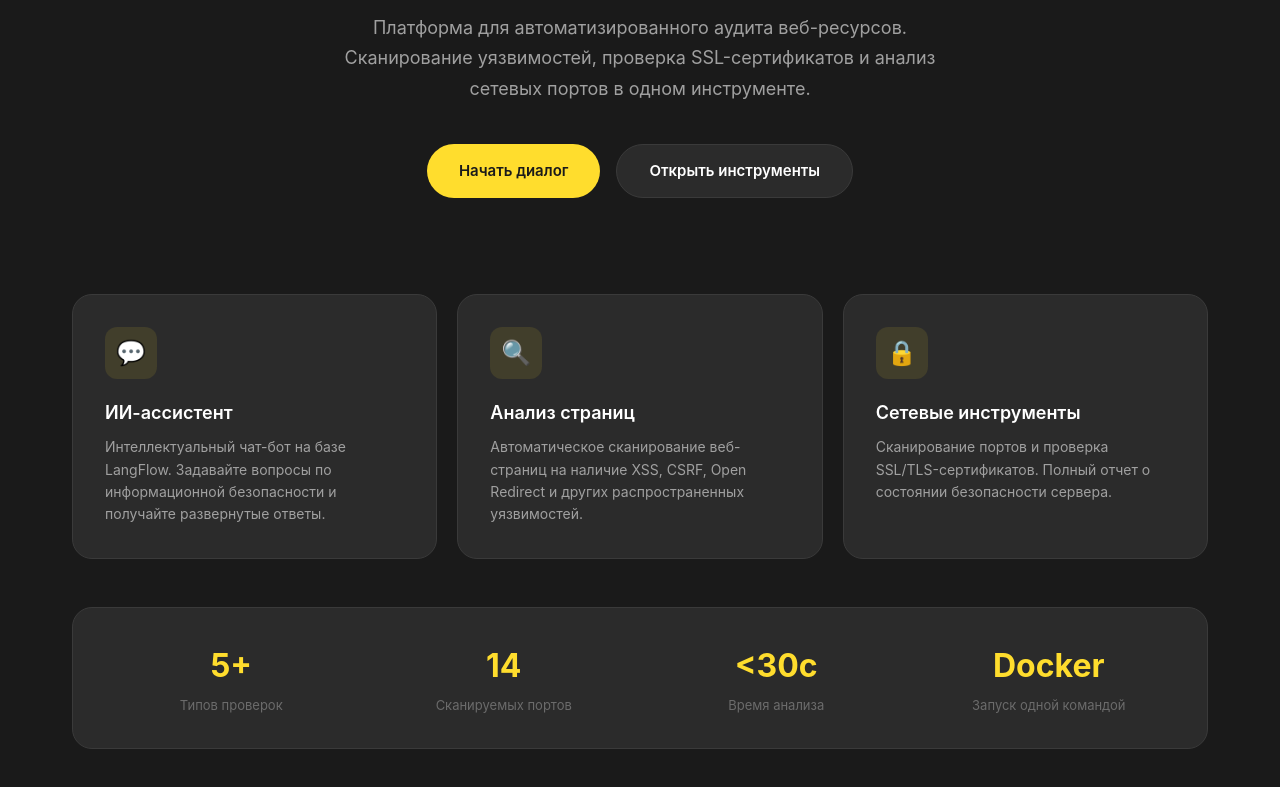
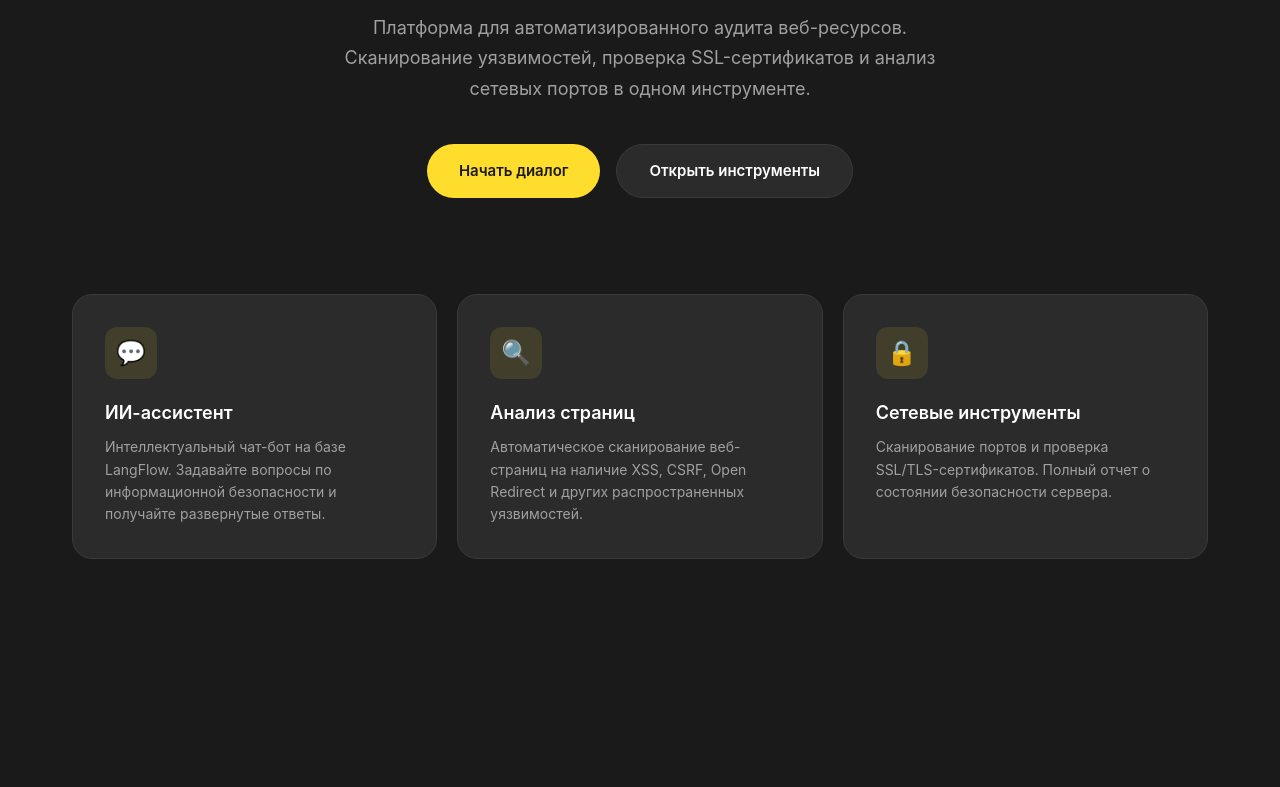
Before and after one commit to TeemUr-Check/CyberDoc, a plain HTML site: page frontend/index.html in a window 1280 px wide. Shown: the part 317-1104 px from the top of the page. After the commit the page ends 924 px from the top, so only its background shows below. Drawn offline with Linux system fonts and the light colour scheme.

Commit message:
ui: remove stats bar from homepage

```diff
--- a/frontend/css/style.css
+++ b/frontend/css/style.css
@@ -291,35 +291,6 @@ body {
     font-size: 14px;
     color: var(--text-secondary);
     line-height: 1.6;
-}
-
-/* Stats */
-
-.stats-bar {
-    display: grid;
-    grid-template-columns: repeat(4, 1fr);
-    gap: 20px;
-    margin-top: 48px;
-    padding: 32px;
-    background: var(--card);
-    border-radius: var(--radius-lg);
-    border: 1px solid var(--border);
-}
-
-.stat-item {
-    text-align: center;
-}
-
-.stat-value {
-    font-size: 32px;
-    font-weight: 700;
-    color: var(--yellow);
-}
-
-.stat-label {
-    font-size: 13px;
-    color: var(--text-muted);
-    margin-top: 4px;
 }
 
 /* ===== CHAT PAGE ===== */
@@ -855,10 +826,6 @@ body {
     .features-grid {
         grid-template-columns: repeat(2, 1fr);
     }
-
-    .stats-bar {
-        grid-template-columns: repeat(2, 1fr);
-    }
 }
 
 @media (max-width: 768px) {
@@ -871,10 +838,6 @@ body {
     }
 
     .features-grid {
-        grid-template-columns: 1fr;
-    }
-
-    .stats-bar {
         grid-template-columns: 1fr;
     }
 
--- a/frontend/index.html
+++ b/frontend/index.html
@@ -48,25 +48,6 @@
                 <p>Сканирование портов и проверка SSL/TLS-сертификатов. Полный отчет о состоянии безопасности сервера.</p>
             </a>
         </section>
-
-        <section class="stats-bar">
-            <div class="stat-item">
-                <div class="stat-value">5+</div>
-                <div class="stat-label">Типов проверок</div>
-            </div>
-            <div class="stat-item">
-                <div class="stat-value">14</div>
-                <div class="stat-label">Сканируемых портов</div>
-            </div>
-            <div class="stat-item">
-                <div class="stat-value">&lt;30с</div>
-                <div class="stat-label">Время анализа</div>
-            </div>
-            <div class="stat-item">
-                <div class="stat-value">Docker</div>
-                <div class="stat-label">Запуск одной командой</div>
-            </div>
-        </section>
     </div>
 </div>
 
```
